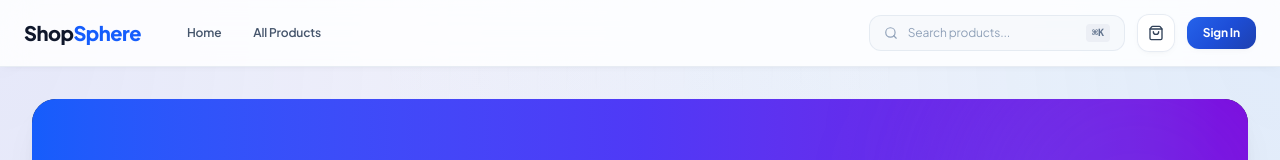
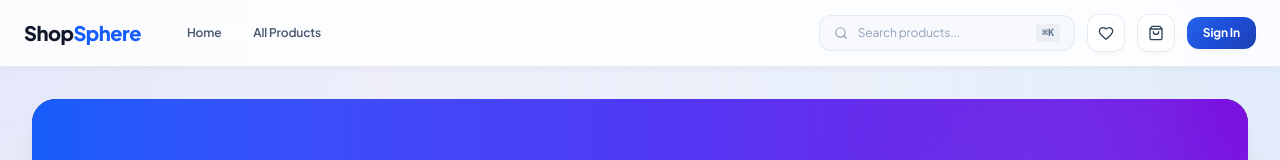
Before and after one commit to anjan-in/shopsphere-ecommerce-platform, a React (Vite) app: page / in a window 1280 px wide. Shown: the top 160 px of the page. Built offline with nearby package versions, Linux system fonts and the light colour scheme; no server answers; the database is empty.

Commit message:
connect Wishlist badge to header navigation and register wishlist route

```diff
--- a/src/layouts/MainLayout.tsx
+++ b/src/layouts/MainLayout.tsx
@@ -3,14 +3,16 @@ import { Outlet, Link } from 'react-router-dom';
 import { motion, AnimatePresence } from 'framer-motion';
 import { useCart } from '../hooks/useCart';
 import { useAuth } from '../hooks/useAuth';
+import { useWishlist } from '../hooks/useWishlist';
 import CartDrawer from '../components/cart/CartDrawer';
 import SearchModal from '../components/search/SearchModal';
-import { ShoppingBag, User, Package, Search } from 'lucide-react';
+import { ShoppingBag, User, Package, Heart, Search } from 'lucide-react';
 
 export default function MainLayout() {
   const { summary, toggleDrawer } = useCart();
   const { user, isAuthenticated } = useAuth();
   const [isSearchOpen, setIsSearchOpen] = useState(false);
+  const { wishlistCount } = useWishlist();
 
   useEffect(() => {
     const handleKeyDown = (e: KeyboardEvent) => {
@@ -62,6 +64,19 @@ export default function MainLayout() {
               <span>Search products...</span>
               <kbd className="ml-auto rounded bg-slate-200/60 px-1.5 py-0.5 text-[10px] font-bold text-slate-500">⌘K</kbd>
             </button>
+
+            <Link
+              to="/wishlist"
+              className="relative rounded-xl border border-slate-200/80 bg-white/80 p-2.5 text-slate-700 shadow-soft-xs hover:border-red-200 hover:text-red-500 hover:shadow-soft-md transition"
+              title="Saved Wishlist"
+            >
+              <Heart className="h-4 w-4" />
+              {wishlistCount > 0 && (
+                <span className="absolute -top-1.5 -right-1.5 flex h-5 w-5 items-center justify-center rounded-full bg-red-600 text-[10px] font-extrabold text-white shadow-soft-xs">
+                  {wishlistCount}
+                </span>
+              )}
+            </Link>
 
             {/* Cart Trigger */}
             <button
--- a/src/routes/AppRoutes.tsx
+++ b/src/routes/AppRoutes.tsx
@@ -16,6 +16,7 @@ import ProfilePage from '../pages/Profile/index';
 import OrderHistoryPage from '../pages/Orders/index';
 import AdminDashboard from '../pages/Admin/Dashboard/index';
 import ManageProductsPage from '../pages/Admin/ManageProducts/index';
+import WishlistPage from '../pages/Wishlist';
 
 const router = createBrowserRouter([
   {
@@ -66,6 +67,10 @@ const router = createBrowserRouter([
           </ProtectedRoute>
         )
       },
+      {
+        path: 'wishlist',
+        element: <WishlistPage />
+      }
     ],
   },
   {
```
